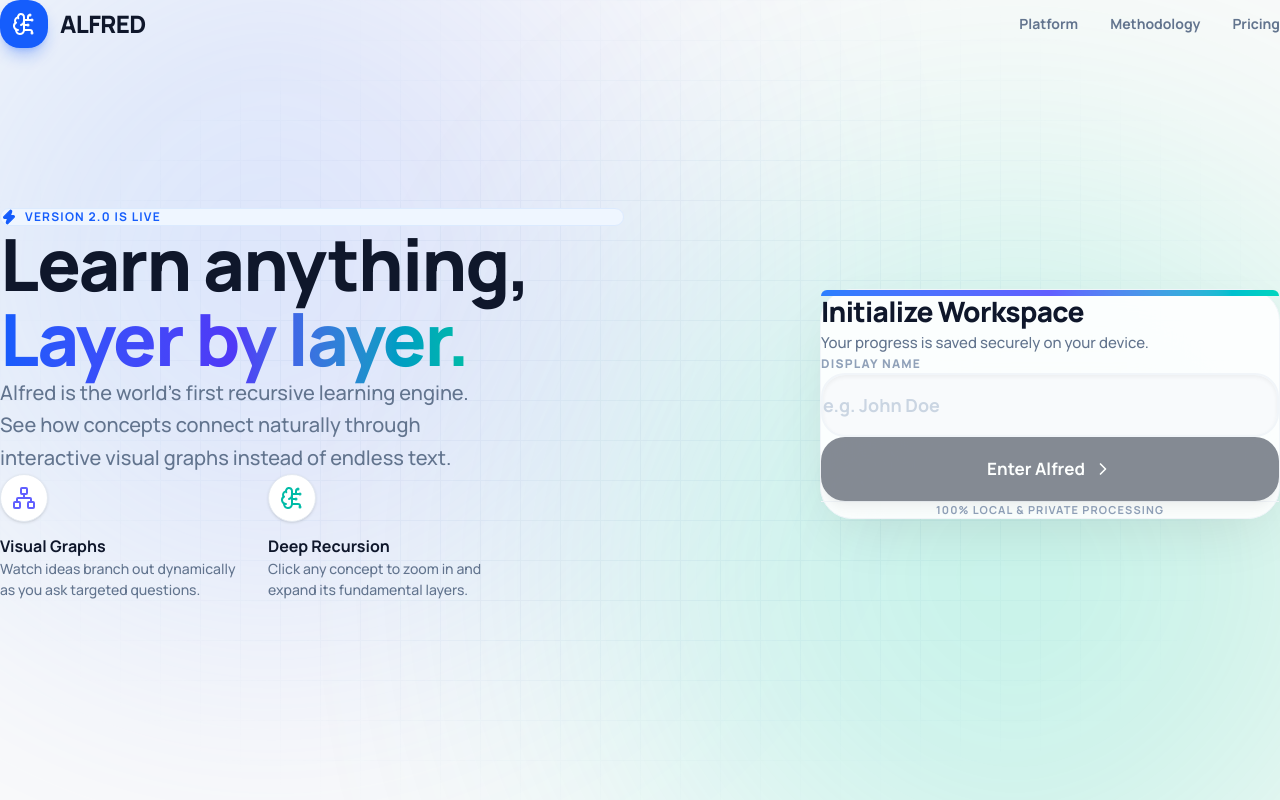
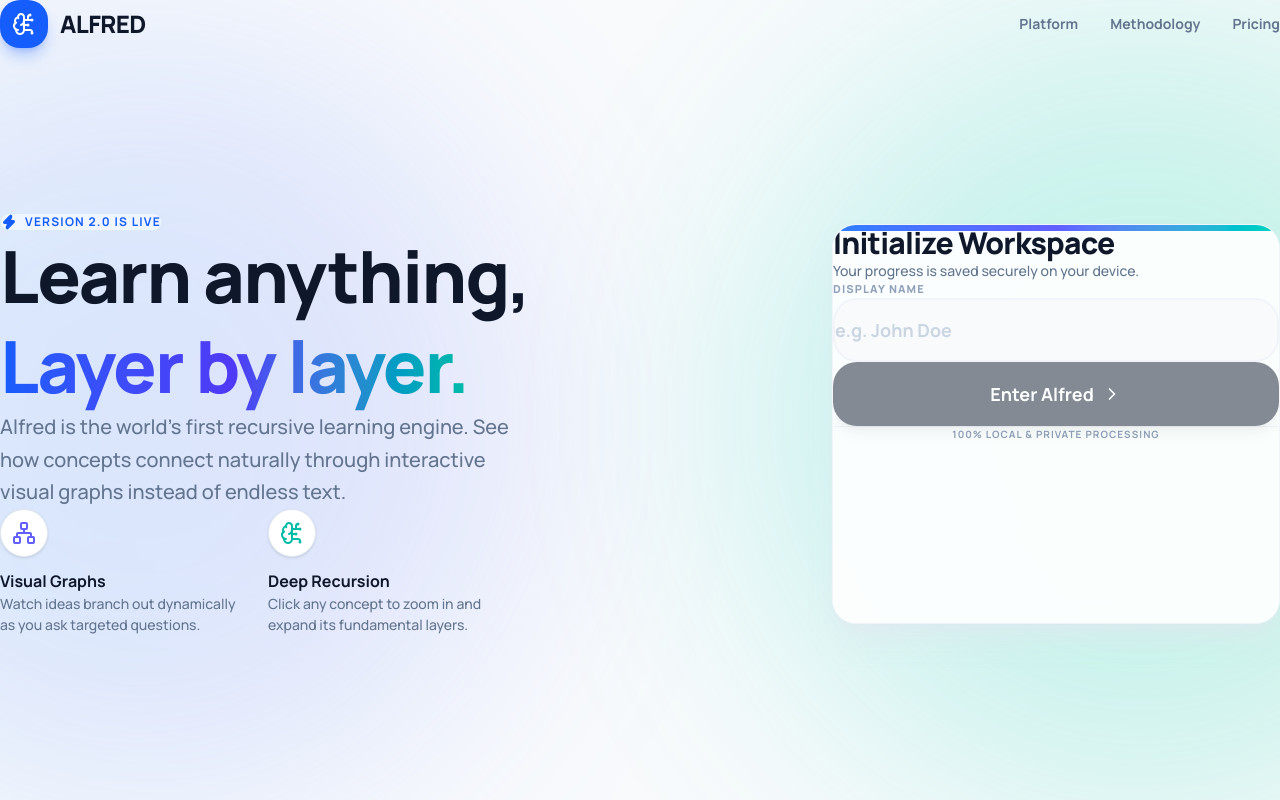
Before and after one commit to AlfredAIchat/hackmarch, a Next.js app: page /login in a window 1280 px wide. Built offline with nearby package versions, Linux system fonts and the light colour scheme.

Commit message:
fix(landing): rebuild login page and resolve severe css overlapping

```diff
--- a/src/app/login/page.tsx
+++ b/src/app/login/page.tsx
@@ -34,44 +34,20 @@
         if (!mounted || !mainRef.current || !orb1Ref.current || !orb2Ref.current) return;
 
         const ctx = gsap.context(() => {
-            // Background idle floating
             gsap.to(orb1Ref.current, {
-                x: 'random(-50, 50)',
-                y: 'random(-50, 50)',
-                scale: 'random(0.9, 1.1)',
-                duration: 'random(4, 8)',
-                repeat: -1,
-                yoyo: true,
-                ease: 'sine.inOut'
+                x: 'random(-50, 50)', y: 'random(-50, 50)', scale: 'random(0.9, 1.1)',
+                duration: 'random(4, 8)', repeat: -1, yoyo: true, ease: 'sine.inOut'
             });
             gsap.to(orb2Ref.current, {
-                x: 'random(-50, 50)',
-                y: 'random(-50, 50)',
-                scale: 'random(0.9, 1.1)',
-                duration: 'random(4, 8)',
-                repeat: -1,
-                yoyo: true,
-                ease: 'sine.inOut',
-                delay: 2
+                x: 'random(-50, 50)', y: 'random(-50, 50)', scale: 'random(0.9, 1.1)',
+                duration: 'random(4, 8)', repeat: -1, yoyo: true, ease: 'sine.inOut', delay: 2
             });
 
-            // Smooth pointer tracking for parallax
             const handleMouseMove = (e: MouseEvent) => {
                 const x = (e.clientX / window.innerWidth - 0.5);
                 const y = (e.clientY / window.innerHeight - 0.5);
-
-                gsap.to(orb1Ref.current, {
-                    x: -x * 80,
-                    y: -y * 80,
-                    duration: 2,
-                    ease: "power3.out"
-                });
-                gsap.to(orb2Ref.current, {
-                    x: x * 100,
-                    y: y * 100,
-                    duration: 2,
-                    ease: "power3.out"
-                });
+                gsap.to(orb1Ref.current, { x: -x * 80, y: -y * 80, duration: 2, ease: "power3.out" });
+                gsap.to(orb2Ref.current, { x: x * 100, y: y * 100, duration: 2, ease: "power3.out" });
             };
 
             window.addEventListener('mousemove', handleMouseMove);
@@ -86,13 +62,9 @@
         if (!name.trim()) return;
         setIsLoading(true);
 
-        // Page exit animation
         if(mainRef.current) {
             gsap.to(mainRef.current, {
-                opacity: 0,
-                y: -20,
-                duration: 0.6,
-                ease: "power3.inOut",
+                opacity: 0, y: -20, duration: 0.6, ease: "power3.inOut",
                 onComplete: () => {
                     const username = name.trim().toLowerCase().replace(/\s+/g, '_');
                     login(username, name.trim());
@@ -105,28 +77,21 @@
     if (!mounted) return null;
 
     return (
-        <div ref={mainRef} className="min-h-screen relative w-full bg-[#FAFAFA] overflow-hidden selection:bg-blue-200 flex flex-col justify-between">
+        <div ref={mainRef} className="min-h-screen relative w-full bg-slate-50 overflow-hidden selection:bg-blue-200 flex flex-col justify-between">
 
-            {/* --- Premium Grid Background & Parallax Orbs --- */}
             <div className="absolute inset-0 z-0 pointer-events-none">
-                <div className="absolute inset-0" style={{
-                    backgroundImage: 'linear-gradient(to right, #e2e8f0 1px, transparent 1px), linear-gradient(to bottom, #e2e8f0 1px, transparent 1px)',
-                    backgroundSize: '40px 40px',
-                    maskImage: 'radial-gradient(ellipse at center, black 40%, transparent 80%)',
-                    WebkitMaskImage: 'radial-gradient(ellipse at center, black 40%, transparent 80%)',
-                    opacity: 0.4
-                }} />
                 <div
                     ref={orb1Ref}
-                    className="absolute top-[-20%] left-[-10%] w-[60vw] h-[60vw] bg-gradient-to-r from-blue-400 to-indigo-400 rounded-full blur-[140px] opacity-20"
+                    className="absolute top-0 -left-[20%] w-[60vw] h-[60vw] bg-gradient-to-r from-blue-400 to-indigo-400 rounded-full opacity-20"
+                    style={{ filter: 'blur(120px)' }}
                 />
                 <div
                     ref={orb2Ref}
-                    className="absolute bottom-[-20%] right-[-10%] w-[60vw] h-[60vw] bg-gradient-to-r from-teal-400 to-emerald-400 rounded-full blur-[140px] opacity-20"
+                    className="absolute bottom-0 -right-[20%] w-[60vw] h-[60vw] bg-gradient-to-r from-teal-400 to-emerald-400 rounded-full opacity-20"
+                    style={{ filter: 'blur(120px)' }}
                 />
             </div>
 
-            {/* --- Top Navigation --- */}
             <nav className="relative z-50 w-full px-6 md:px-12 py-8 flex items-center justify-between">
                 <motion.div
                     initial={{ opacity: 0, x: -20 }}
@@ -151,34 +116,32 @@
                 </motion.div>
             </nav>
 
-            {/* --- Main Content Split --- */}
-            <main className="relative z-10 w-full max-w-[1400px] mx-auto px-6 md:px-12 my-auto grid lg:grid-cols-2 gap-16 lg:gap-8 items-center pb-20">
+            <main className="relative z-10 w-full max-w-7xl mx-auto px-6 md:px-12 flex-1 grid lg:grid-cols-2 gap-16 lg:gap-8 items-center py-10 md:py-20">
 
-                {/* Left: Hero Copy & Product Selling Points */}
                 <motion.div
                     initial={{ opacity: 0, y: 30 }}
                     animate={{ opacity: 1, y: 0 }}
                     transition={{ duration: 1, ease: [0.16, 1, 0.3, 1] }}
                     className="flex flex-col max-lg:items-center max-lg:text-center mt-10 md:mt-0"
                 >
-                    <div className="inline-flex items-center gap-2 px-3 py-1.5 rounded-full bg-blue-50 border border-blue-100 mb-8 max-lg:mx-auto">
-                        <Zap className="w-4 h-4 text-blue-600" fill="currentColor" />
-                        <span className="text-xs font-bold text-blue-600 uppercase tracking-widest">Version 2.0 is Live</span>
+                    <div className="self-start max-lg:self-center inline-flex items-center justify-center gap-2 px-4 py-2 rounded-full bg-blue-50 border border-blue-100 mb-8 text-blue-600">
+                        <Zap className="w-4 h-4" fill="currentColor" />
+                        <span className="text-xs font-bold uppercase tracking-widest leading-none mt-0.5">Version 2.0 is Live</span>
                     </div>
 
-                    <h1 className="text-5xl sm:text-6xl lg:text-7xl font-black text-slate-900 tracking-tight leading-[1.05] mb-6">
+                    <h1 className="text-5xl sm:text-6xl lg:text-7xl font-black text-slate-900 tracking-tight leading-tight mb-6">
                         Learn anything,<br />
                         <span className="text-transparent bg-clip-text bg-gradient-to-r from-blue-600 via-indigo-600 to-teal-500">
                             Layer by layer.
                         </span>
                     </h1>
 
-                    <p className="text-[17px] sm:text-xl text-slate-500 mb-12 max-w-[500px] leading-relaxed font-medium">
+                    <p className="text-lg sm:text-xl text-slate-500 mb-12 max-w-lg leading-relaxed font-medium">
                         Alfred is the world's first recursive learning engine. See how concepts connect naturally through interactive visual graphs instead of endless text.
                     </p>
 
                     <div className="grid sm:grid-cols-2 gap-6 w-full max-w-lg max-lg:text-left">
-                        <div className="flex flex-col gap-3">
+                        <div className="flex flex-col gap-3 items-start">
                             <div className="w-12 h-12 rounded-2xl bg-white shadow-sm border border-slate-200 flex items-center justify-center shrink-0">
                                 <Network className="w-6 h-6 text-indigo-500" />
                             </div>
@@ -187,7 +150,7 @@
                                 <p className="text-sm text-slate-500 leading-normal font-medium">Watch ideas branch out dynamically as you ask targeted questions.</p>
                             </div>
                         </div>
-                        <div className="flex flex-col gap-3">
+                        <div className="flex flex-col gap-3 items-start">
                             <div className="w-12 h-12 rounded-2xl bg-white shadow-sm border border-slate-200 flex items-center justify-center shrink-0">
                                 <BrainCircuit className="w-6 h-6 text-teal-500" />
                             </div>
@@ -199,73 +162,63 @@
                     </div>
                 </motion.div>
 
-                {/* Right: The Login Form Card */}
                 <motion.div
                     initial={{ opacity: 0, x: 40, scale: 0.95 }}
                     animate={{ opacity: 1, x: 0, scale: 1 }}
                     transition={{ duration: 1, delay: 0.2, ease: [0.16, 1, 0.3, 1] }}
                     className="w-full flex justify-center lg:justify-end"
                 >
-                    <div className="w-full max-w-[460px] bg-white/90 backdrop-blur-3xl p-8 sm:p-10 rounded-[2rem] shadow-[0_20px_60px_-15px_rgba(0,0,0,0.1)] border border-slate-100 relative">
-                        {/* Decorative top edge */}
-                        <div className="absolute top-0 left-0 right-0 h-[6px] bg-gradient-to-r from-blue-500 via-indigo-500 to-teal-400 rounded-t-[2rem]" />
+                    <div className="w-full max-w-md bg-white/90 backdrop-blur-md p-8 sm:p-10 rounded-3xl shadow-xl shadow-slate-200/50 border border-slate-100 relative overflow-hidden" style={{ minHeight: '400px' }}>
+                        <div className="absolute top-0 left-0 right-0 h-1.5 bg-gradient-to-r from-blue-500 via-indigo-500 to-teal-400" />
 
-                        <div className="mb-8 pt-2">
-                            <h2 className="text-[28px] font-black text-slate-900 tracking-tight">Initialize Workspace</h2>
-                            <p className="text-slate-500 text-[15px] mt-2 font-medium">Your progress is saved securely on your device.</p>
+                        <div className="mb-8 pt-4">
+                            <h2 className="text-3xl font-black text-slate-900 tracking-tight">Initialize Workspace</h2>
+                            <p className="text-slate-500 text-sm mt-3 font-medium">Your progress is saved securely on your device.</p>
                         </div>
 
-                        <form onSubmit={handleSubmit} className="space-y-6">
-                            <div className="space-y-3">
-                                <label htmlFor="displayName" className="block text-[12px] font-black text-slate-400 uppercase tracking-widest pl-1">
+                        <form onSubmit={handleSubmit} className="flex flex-col space-y-6">
+                            <div className="flex flex-col space-y-3">
+                                <label htmlFor="displayName" className="text-[11px] font-black text-slate-400 uppercase tracking-widest pl-1">
                                     Display Name
                                 </label>
-                                {/* Strictly controlled CSS to prevent overlap bugs */}
-                                <div className="relative block">
                                 <input
                                     id="displayName"
                                     type="text"
                                     value={name}
                                     onChange={(e) => setName(e.target.value)}
                                     placeholder="e.g. John Doe"
-                                        className="block w-full h-[64px] px-5 bg-slate-50 text-slate-900 placeholder:text-slate-300 text-lg font-bold border-2 border-slate-100 rounded-2xl focus:outline-none focus:ring-4 focus:ring-blue-500/10 focus:border-blue-500 max-h-[64px] overflow-hidden focus:bg-white transition-all shadow-inner"
+                                    className="w-full h-16 px-5 bg-slate-50 text-slate-900 placeholder:text-slate-300 text-lg font-bold border-2 border-slate-100 rounded-2xl focus:outline-none focus:ring-4 focus:ring-blue-500/20 focus:border-blue-500 max-h-16 box-border transition-all"
                                     maxLength={40}
                                     required
                                     autoComplete="off"
                                 />
                             </div>
-                            </div>
 
                             <button
                                 type="submit"
                                 disabled={!name.trim() || isLoading}
-                                className="group relative block w-full h-[64px] bg-slate-900 hover:bg-slate-800 disabled:opacity-50 text-white rounded-2xl font-bold text-[17px] transition-all shadow-lg hover:shadow-xl hover:-translate-y-0.5 active:scale-[0.98] outline-none focus:ring-4 focus:ring-slate-900/20 overflow-hidden"
+                                className="group relative w-full h-16 bg-slate-900 hover:bg-slate-800 disabled:opacity-50 text-white rounded-2xl font-bold text-lg transition-all shadow-lg hover:shadow-xl focus:outline-none focus:ring-4 focus:ring-slate-900/20 overflow-hidden shrink-0 flex items-center justify-center"
                             >
                                 <span className="absolute inset-0 w-full h-full bg-gradient-to-r from-transparent via-white/10 to-transparent -translate-x-full group-hover:animate-[shimmer_1.5s_infinite]" />
-                                <span className="relative flex items-center justify-center gap-2 w-full h-full">
                                 {isLoading ? (
-                                        <div className="w-5 h-5 border-2 border-white/30 border-t-white rounded-full animate-spin" />
+                                    <div className="w-6 h-6 border-2 border-white/30 border-t-white rounded-full animate-spin z-10" />
                                 ) : (
-                                        <>
+                                    <span className="flex items-center gap-2 z-10">
                                         Enter Alfred
                                         <ChevronRight className="w-5 h-5 group-hover:translate-x-1 transition-transform" />
-                                        </>
+                                    </span>
                                 )}
-                                </span>
                             </button>
                         </form>
 
                         <div className="mt-8 pt-6 border-t border-slate-100 text-center">
-                            <p className="text-[11px] font-bold text-slate-400 uppercase tracking-widest">
+                            <p className="text-[10px] font-bold text-slate-400 uppercase tracking-widest">
                                 100% Local & Private Processing
                             </p>
                         </div>
                     </div>
                 </motion.div>
             </main>
-
-            {/* Added for spacing at bottom if needed */}
-            <div className="h-10"></div>
         </div>
     );
 }
```
Also changed, not shown: 2 other files (tests, documents, lock files or other folders). Lines whose indentation alone changed are shown as unchanged.
